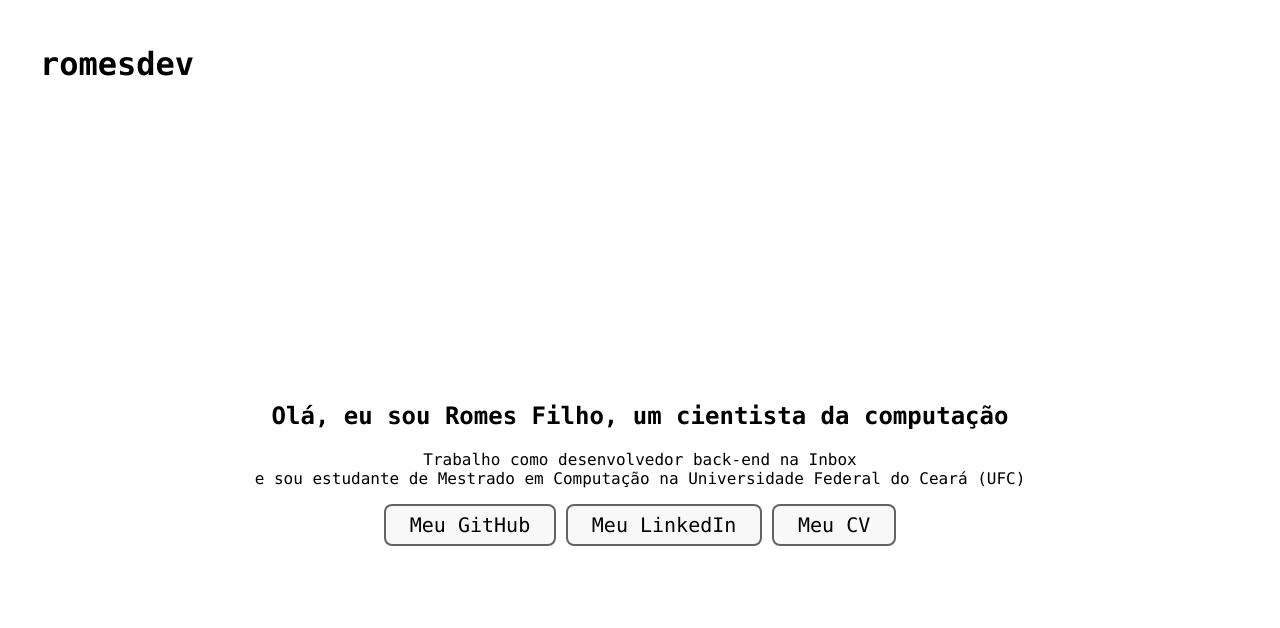
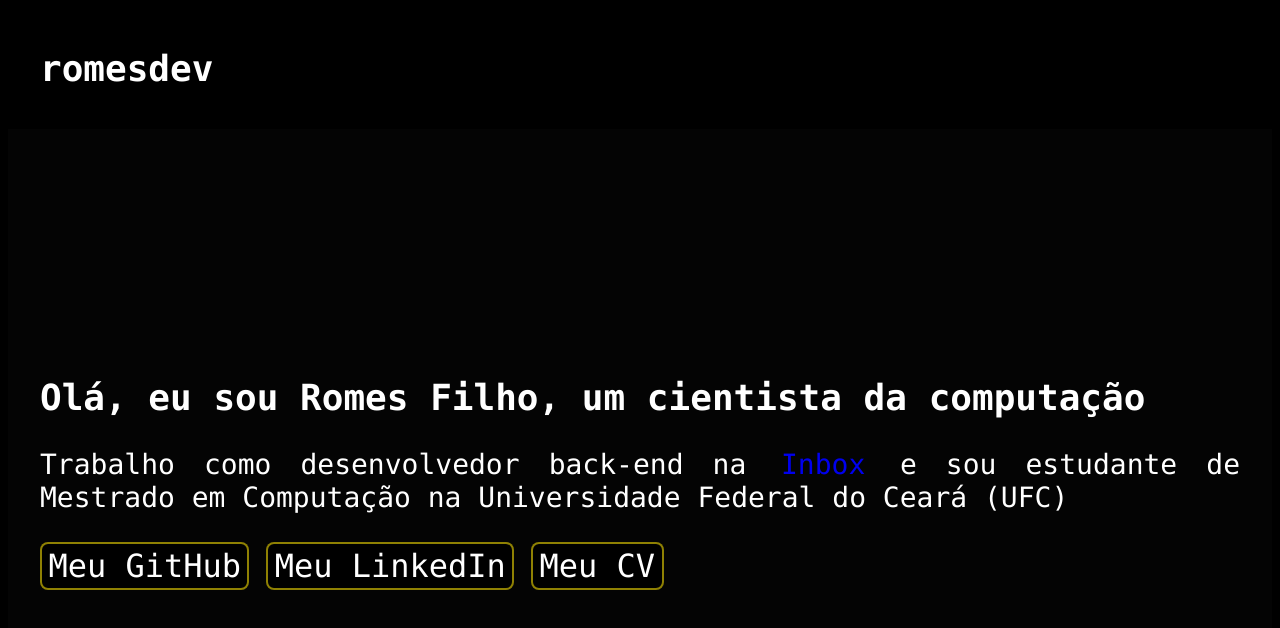
Before and after one commit to romesdev/romesdev.github.io, a plain HTML site: page index.html in a window 1280 px wide. Drawn offline with Linux system fonts and the light colour scheme.

Commit message:
feat: change background, style text and add favicon

```diff
--- a/index.html
+++ b/index.html
@@ -3,15 +3,21 @@
   <head>
     <meta charset="UTF-8" />
     <title>romesdev</title>
+    <link
+      rel="icon"
+      type="image/x-icon"
+      href="https://cdn-icons-png.flaticon.com/512/550/550753.png"
+    />
     <style>
       body {
         display: flex;
         flex-direction: column;
         min-height: 100vh;
-        font-family:"Lucida Console", "Courier New", monospace;
+        font-family: "Lucida Console", "Courier New", monospace;
+        background: #000000;
       }
       header {
-        color: #000000;
+        color: #fff;
         padding: 1rem 2rem;
       }
       .navbar {
@@ -23,14 +29,22 @@
         text-decoration: none;
         padding: 0 1rem;
       }
+
+      h1 {
+        font-size: 36px;
+        text-align: left;
+      }
+
       .main-section {
         flex-grow: 1;
         display: flex;
         align-items: center;
-        justify-content: center;
-        text-align: center;
-        background-color: #fff;
-        padding: 2rem;
+        text-align: justify;
+        text-justify: inter-word;
+        background-color: #040404;
+        color: #fff;
+        padding: 2rem 2rem;
+        font-size: 28px;
       }
       footer {
         background: #333;
@@ -40,22 +54,30 @@
       }
 
       a.button {
-        border: 2px solid #00000099;
+        border: 2px solid #efd70599;
         border-radius: 8px;
-        color: #000000;
-        background-color: #f8f8f8;
+        color: #ffffff;
+        background-color: #000000;
         text-decoration: none;
-        font-size: 20px;
+        font-size: 32px;
         padding: 0.35em 1.2em;
         display: inline-block;
-        font-weight:300;
+        font-weight: 300;
         transition-duration: 0.4s;
-
+      }
+      a:link {
+        text-decoration: none;
+        padding: 0.1em 0.2em;
+        cursor: pointer;
+        border-radius: 8px;
+      }
+      a:link:hover {
+        background-color: white;
       }
 
       a.button:hover {
-        background-color: #000000; /* Green */
-        color: white;
+        background-color: #ffffff;
+        color: #000000;
       }
     </style>
   </head>
@@ -68,9 +90,9 @@
       <div>
         <h1>Olá, eu sou Romes Filho, um cientista da computação</h1>
         <p>
-          Trabalho como desenvolvedor back-end na Inbox </br>e sou estudante de
-          Mestrado em Computação na Universidade Federal do Ceará (UFC)
-
+          Trabalho como desenvolvedor back-end na
+          <a href="https://inbox.ac/" link>Inbox</a> e sou estudante de Mestrado
+          em Computação na Universidade Federal do Ceará (UFC)
         </p>
 
         <a href="https://github.com/romesdev" class="button">Meu GitHub</a>
```
